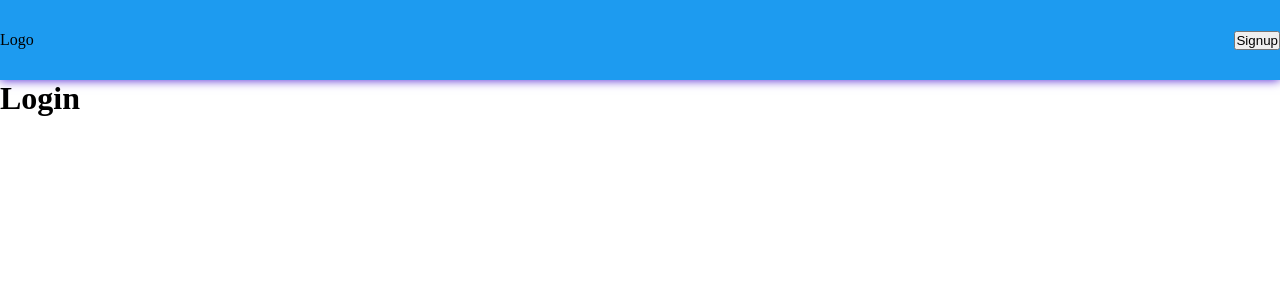
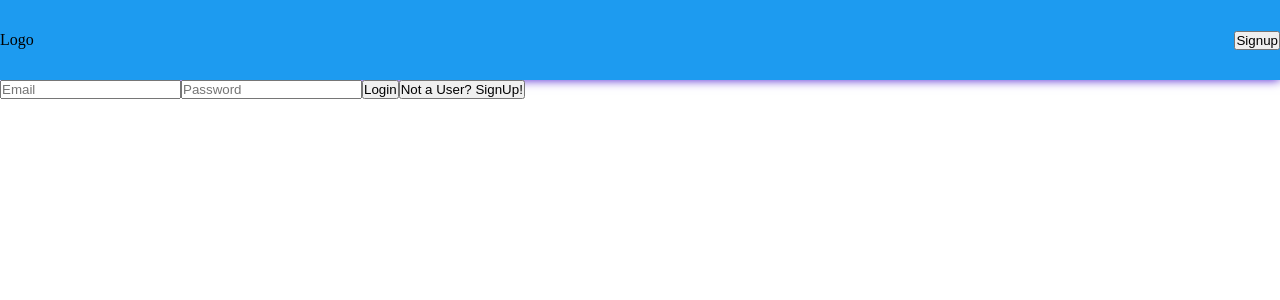
Before and after one commit to BapiMajumder1402/Twitter_clone, a React (Create React App) app in the folder twitterclone/: page /Login in a window 1280 px wide. Shown: the top 300 px of the page. Built offline with nearby package versions, Linux system fonts and the light colour scheme.

Commit message:
Login FUNATIONALUTY

```diff
--- a/twitterclone/src/Pages/Login/Login.js
+++ b/twitterclone/src/Pages/Login/Login.js
@@ -1,10 +1,44 @@
-import React from 'react'
+import React, { useState } from 'react'
 import l from './Login.module.css'
 
 export default function Login() {
+  const [Login, setLogin] = useState(true);
+  const [Loginuser, setLoginuser] = useState({ email: '', password: '' });
+  const [Signupuser, setSignupuser] = useState({ id: Math.random(), name: '', phone: '', email: '', password: '', repassword: '' });
+
+  function LoginHandler(e) {
+    const { name, value } = e.target;
+    setLoginuser({ ...Loginuser, [name]: value });
+  }
+
+  function SignupHandler(e) {
+    const { name, value } = e.target;
+    setSignupuser({ ...Signupuser, [name]: value });
+  }
+  function loggedUser() {
+    console.log(Loginuser);
+  }
+  function SignedUser() {
+    localStorage.setItem("User", JSON.stringify(Signupuser))
+  }
   return (
     <div>
-      <h1>Login</h1>
-    </div>
+      {Login === true ?
+        <form onSubmit={(e) => e.preventDefault()} >
+          <input type='email' placeholder='Email' onChange={LoginHandler} value={Loginuser.email} name='email' />
+          <input type='password' placeholder='Password' onChange={LoginHandler} value={Loginuser.password} name='password' />
+          <button onClick={loggedUser} >Login</button>
+          <button button onClick={() => setLogin(false)} >Not a User? SignUp!</button>
+        </form>
+        :
+        <form onSubmit={(e) => e.preventDefault()} >
+          <input type='text' placeholder='Name' onChange={SignupHandler} value={Signupuser.name} name='name' />
+          <input type='number' placeholder='Mobile Number' onChange={SignupHandler} value={Signupuser.phone} name='phone' />
+          <input type='email' placeholder='Email' onChange={SignupHandler} value={Signupuser.email} name='email' />
+          <input type='password' placeholder='Password' onChange={SignupHandler} value={Signupuser.password} name='password' />
+          <input type='password' placeholder='Confirm Password' onChange={SignupHandler} value={Signupuser.repassword} name='repassword' />
+          <button onClick={SignedUser} > Signup </button>
+          <button onClick={() => setLogin(true)} > Back to Login </button></form>}
+    </div >
   )
 }
```
